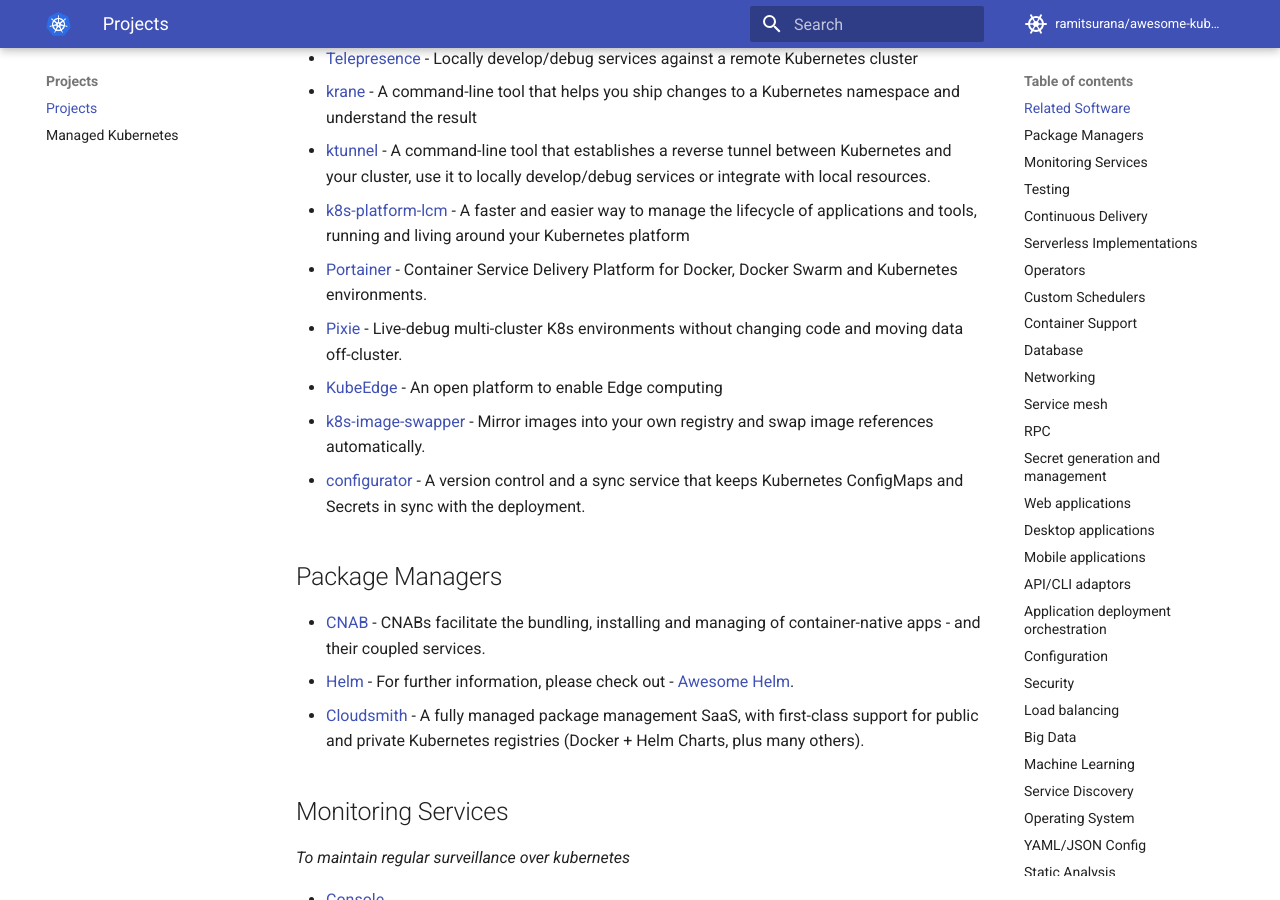
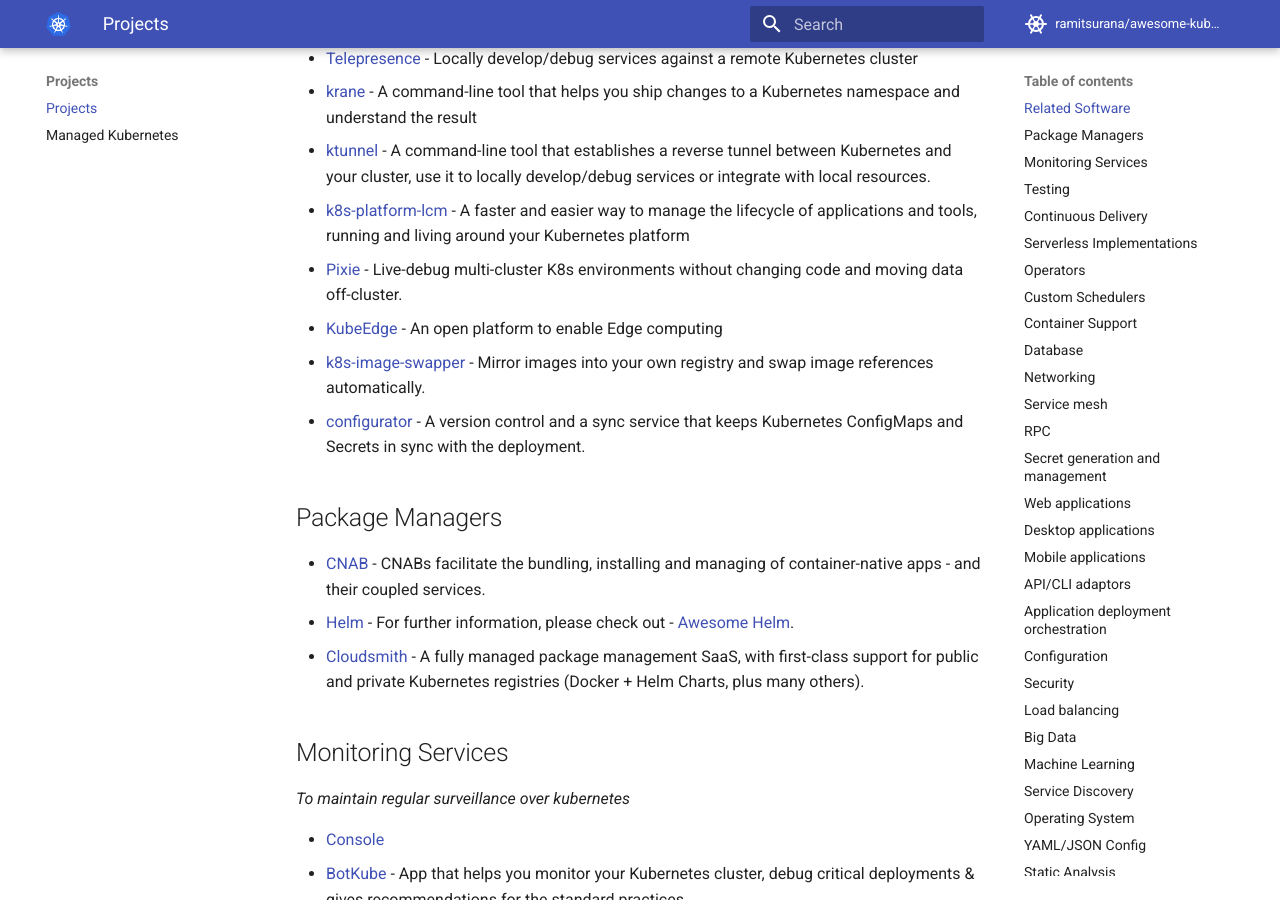
Before and after one commit to ramitsurana/awesome-kubernetes, an MkDocs documentation site: the page built from docs/projects/projects.md, in a window 1280 px wide and 900 px high, scrolled down 1308 px. Built offline with MkDocs 1.6.1 and Material for MkDocs 9.7.7, drawn with Linux system fonts in a browser that asks for light colours; comment, search, counter and statistics services are not loaded.

Commit message:
review changes.

```diff
--- a/docs/projects/projects.md
+++ b/docs/projects/projects.md
@@ -37,7 +37,6 @@ Projects
 * [krane](https://github.com/Shopify/krane) - A command-line tool that helps you ship changes to a Kubernetes namespace and understand the result
 * [ktunnel](https://github.com/omrikiei/ktunnel) - A command-line tool that establishes a reverse tunnel between Kubernetes and your cluster, use it to locally develop/debug services or integrate with local resources.
 * [k8s-platform-lcm](https://github.com/arminc/k8s-platform-lcm) - A faster and easier way to manage the lifecycle of applications and tools, running and living around your Kubernetes platform
-* [Portainer](https://github.com/portainer/portainer) - Container Service Delivery Platform for Docker, Docker Swarm and Kubernetes environments.
 * [Pixie](https://github.com/pixie-labs/pixie) - Live-debug multi-cluster K8s environments without changing code and moving data off-cluster.
 * [KubeEdge](https://kubeedge.io) - An open platform to enable Edge computing
 * [k8s-image-swapper](https://github.com/estahn/k8s-image-swapper) - Mirror images into your own registry and swap image references automatically.
```
